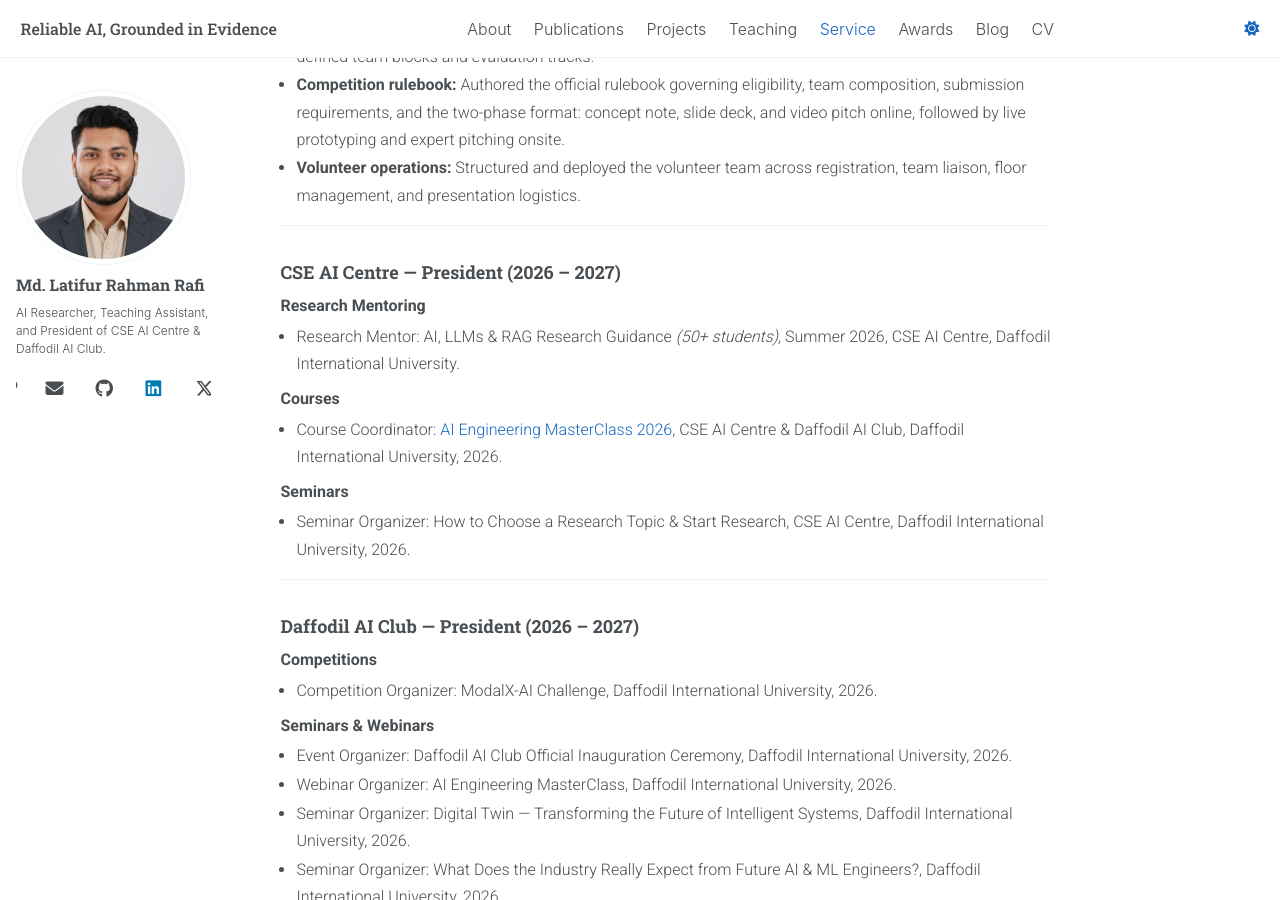
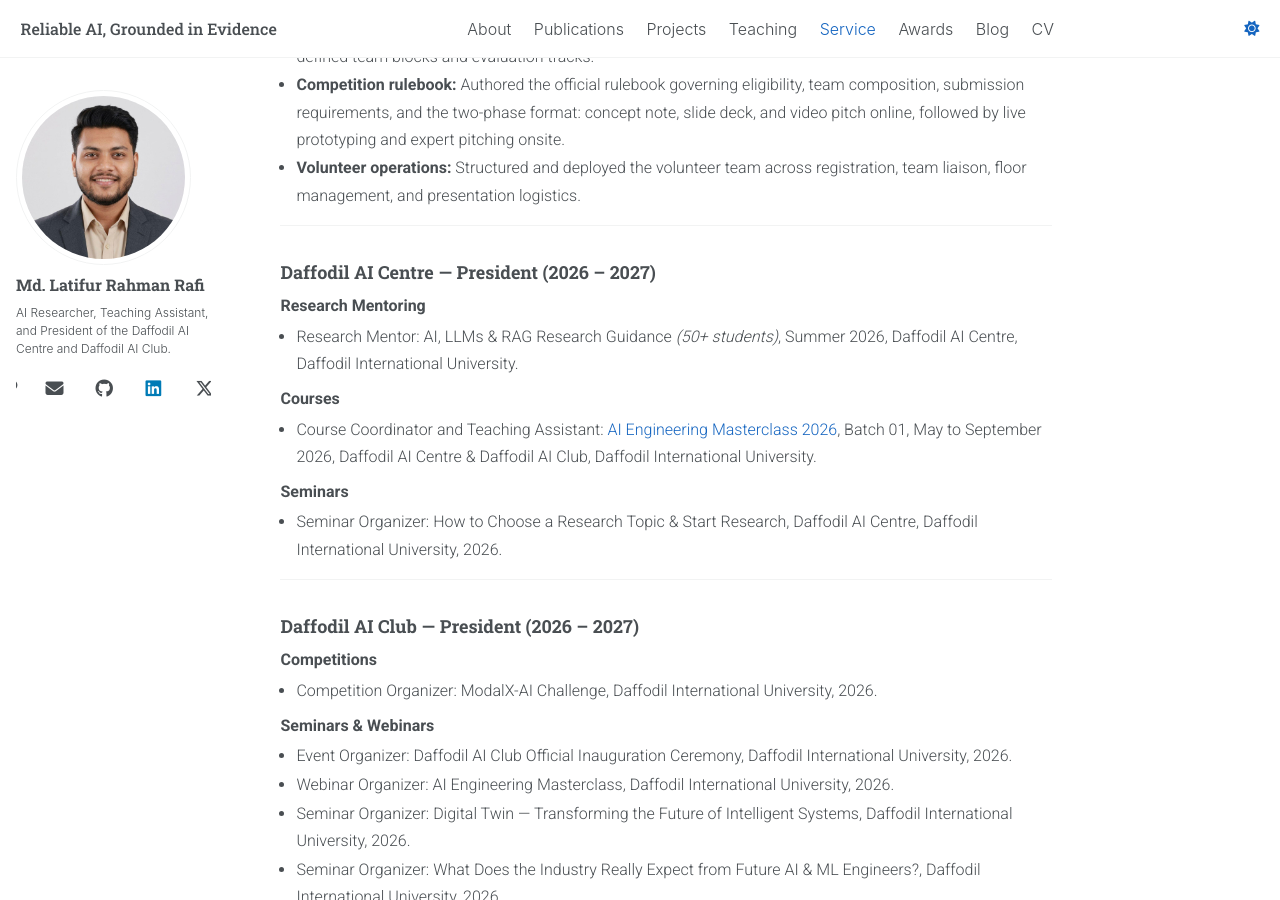
Before and after one commit to latifurrafi/latifurrafi.github.io, a Jekyll site: the page built from service.md, in a window 1280 px wide and 900 px high, scrolled down 912 px. Built offline with Jekyll 4.4.1, drawn with Linux system fonts in a browser that asks for light colours; a script bundle is joined from its source files by our own code; library files that are not in the unit come from our copies; some of the changed text lies outside the part shown.

Commit message:
V32_Update
Add the AI Engineering Masterclass role and rename the AI Centre.

- Teaching: add Course Coordinator and Teaching Assistant for the AI
  Engineering Masterclass 2026, Batch 01, May to September 2026, with the
  responsibilities the certificate records, and rewrite the page intro
  which previously covered only the Ostad role
- Awards: add the Certificate of Appreciation, 19 September 2026
- Service: the Courses entry now records both roles, the batch and the
  dates
- News: add the Batch 01 completion entry
- Rename "CSE AI Centre" to "Daffodil AI Centre" in all 14 places,
  including the profile card, leaving "Department of CSE" untouched
- Use the certificate's "Masterclass" spelling throughout
- Keep the Masterclass certificate out of the repository

Co-Authored-By: Claude Opus 5 <noreply@anthropic.com>

```diff
--- a/_config.yml
+++ b/_config.yml
@@ -10,7 +10,7 @@ email: latifurrafi@gmail.com
 description: >
   AI enthusiast, researcher, and educator working on Artificial Intelligence,
   Large Language Models, and Knowledge-intensive NLP. Teaching Assistant for
-  Mastering DevOps at Ostad and President of the CSE AI Centre and Daffodil AI Club.
+  Mastering DevOps at Ostad and President of the Daffodil AI Centre and Daffodil AI Club.
 
 footer_text: >
   Powered by <a href="https://jekyllrb.com/" target="_blank">Jekyll</a> with
--- a/_data/authors.yml
+++ b/_data/authors.yml
@@ -4,7 +4,7 @@ Md. Latifur Rahman Rafi:
   name   : "Md. Latifur Rahman Rafi"
   uri    : "https://latifurrafi.github.io"
   email  : "latifurrafi@gmail.com"
-  bio    : "AI Researcher, Teaching Assistant, and President of CSE AI Centre & Daffodil AI Club."
+  bio    : "AI Researcher, Teaching Assistant, and President of the Daffodil AI Centre and Daffodil AI Club."
   avatar : "Profile_pic.jpeg"
   github : "latifurrafi"
   linkedin : "md-latifur-rahman-rafi-b01089276"
--- a/service.md
+++ b/service.md
@@ -6,7 +6,7 @@ author_profile: true
 classes: page-links-blue
 ---
 
-My service activities span AI research mentoring, technical community building, and student engagement in artificial intelligence at Daffodil International University. I began as Founding Organizing Secretary of both the CSE AI Centre and Daffodil AI Club, and have since grown into the role of President of both.
+My service activities span AI research mentoring, technical community building, and student engagement in artificial intelligence at Daffodil International University. I began as Founding Organizing Secretary of both the Daffodil AI Centre and Daffodil AI Club, and have since grown into the role of President of both.
 
 ---
 
@@ -16,7 +16,7 @@ My service activities span AI research mentoring, technical community building,
 
 **Student Organizer & Problem Setter** · Department of Computer Science & Engineering, Daffodil International University · Daffodil Smart City, Birulia, Savar · 25 July 2026
 
-A Department of CSE initiative led by the CSE AI Centre and seed-funded by the World AI Alliance, convened on the theme *"AI for Cluster Intelligence: Making Compute Faster, Cheaper & More Reliable,"* with support from the Daffodil AI Club, Cyber Security Club, and the AR/VR & Game Development Lab. The competition ran in two phases: 108 teams entered the online qualifying round, of which 65 advanced to the onsite final, each team fielding three members and a dedicated mentor.
+A Department of CSE initiative led by the Daffodil AI Centre and seed-funded by the World AI Alliance, convened on the theme *"AI for Cluster Intelligence: Making Compute Faster, Cheaper & More Reliable,"* with support from the Daffodil AI Club, Cyber Security Club, and the AR/VR & Game Development Lab. The competition ran in two phases: 108 teams entered the online qualifying round, of which 65 advanced to the onsite final, each team fielding three members and a dedicated mentor.
 
 - **Problem design:** Authored the problem set around the cluster-intelligence theme, spanning smart scheduling, predictive operations, and cost optimization for GPU clusters. For the final round, designed the Additional Challenge Task methodology used to assess teams live: every team received a bespoke task derived from its own concept note and scoped to five hours, calibrated to extend the system that team had already built rather than to test an unrelated problem. Tasks deliberately permitted AI coding assistants while excluding any dependency on new hardware, large datasets, paid APIs, or extended model training, shifting the assessment away from raw output and toward reasoning, integration, and adaptability under time pressure. Each was issued as a standardized one-page brief setting out the problem statement, background, expected deliverables, and evaluation considerations, written to a plain-language standard so the task read unambiguously for every team. Formally recognized with a Certificate of Appreciation as Problem Setter.
 - **Evaluation framework:** Designed the judging rubric and evaluation instrument used in the final, scoring teams on innovation, technical complexity, real-world impact, scalability and sustainability, presentation and demo, team collaboration, and performance on the final-day additional task, together with independent scoring rules and a defined plagiarism-escalation path.
@@ -26,19 +26,19 @@ A Department of CSE initiative led by the CSE AI Centre and seed-funded by the W
 
 ---
 
-### CSE AI Centre — President (2026 – 2027)
+### Daffodil AI Centre — President (2026 – 2027)
 
 **Research Mentoring**
 
-- Research Mentor: AI, LLMs & RAG Research Guidance *(50+ students)*, Summer 2026, CSE AI Centre, Daffodil International University.
+- Research Mentor: AI, LLMs & RAG Research Guidance *(50+ students)*, Summer 2026, Daffodil AI Centre, Daffodil International University.
 
 **Courses**
 
-- Course Coordinator: [AI Engineering MasterClass 2026](https://docs.google.com/document/d/1eMippcuLwi1zSme3w43ByQTkYsxjdau_fN6jpnGbtx8/edit?tab=t.0#heading=h.m1jksmpvtkh5), CSE AI Centre & Daffodil AI Club, Daffodil International University, 2026.
+- Course Coordinator and Teaching Assistant: [AI Engineering Masterclass 2026](https://docs.google.com/document/d/1eMippcuLwi1zSme3w43ByQTkYsxjdau_fN6jpnGbtx8/edit?tab=t.0#heading=h.m1jksmpvtkh5), Batch 01, May to September 2026, Daffodil AI Centre & Daffodil AI Club, Daffodil International University.
 
 **Seminars**
 
-- Seminar Organizer: How to Choose a Research Topic & Start Research, CSE AI Centre, Daffodil International University, 2026.
+- Seminar Organizer: How to Choose a Research Topic & Start Research, Daffodil AI Centre, Daffodil International University, 2026.
 
 ---
 
@@ -51,7 +51,7 @@ A Department of CSE initiative led by the CSE AI Centre and seed-funded by the W
 **Seminars & Webinars**
 
 - Event Organizer: Daffodil AI Club Official Inauguration Ceremony, Daffodil International University, 2026.
-- Webinar Organizer: AI Engineering MasterClass, Daffodil International University, 2026.
+- Webinar Organizer: AI Engineering Masterclass, Daffodil International University, 2026.
 - Seminar Organizer: Digital Twin — Transforming the Future of Intelligent Systems, Daffodil International University, 2026.
 - Seminar Organizer: What Does the Industry Really Expect from Future AI & ML Engineers?, Daffodil International University, 2026.
 - Seminar Organizer: Opportunity for CSE Students in Foreign Countries, Daffodil International University, 2026.
```
Also changed, not shown: awards.md (+6 -2 lines), index.md (+6 -2 lines), teaching.md (+17 -1 lines), 1 other file.
